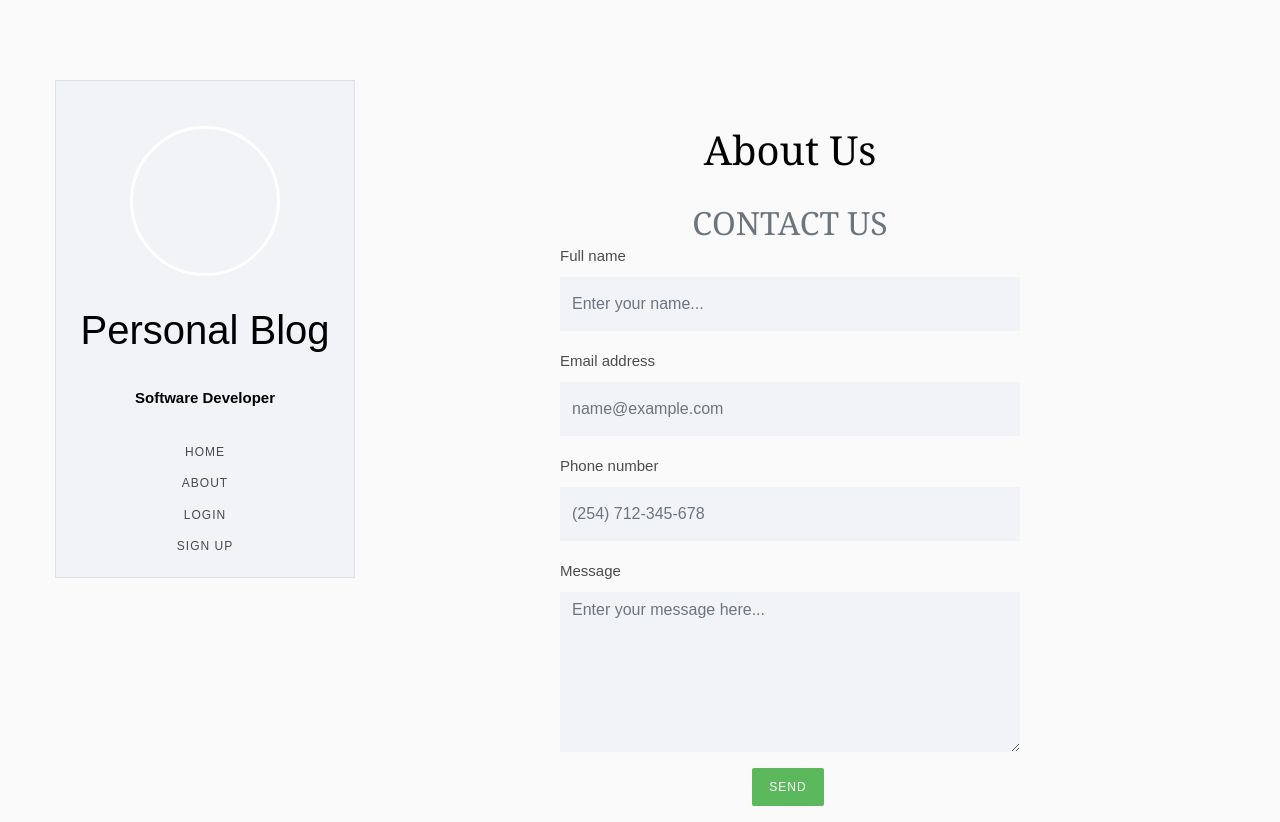
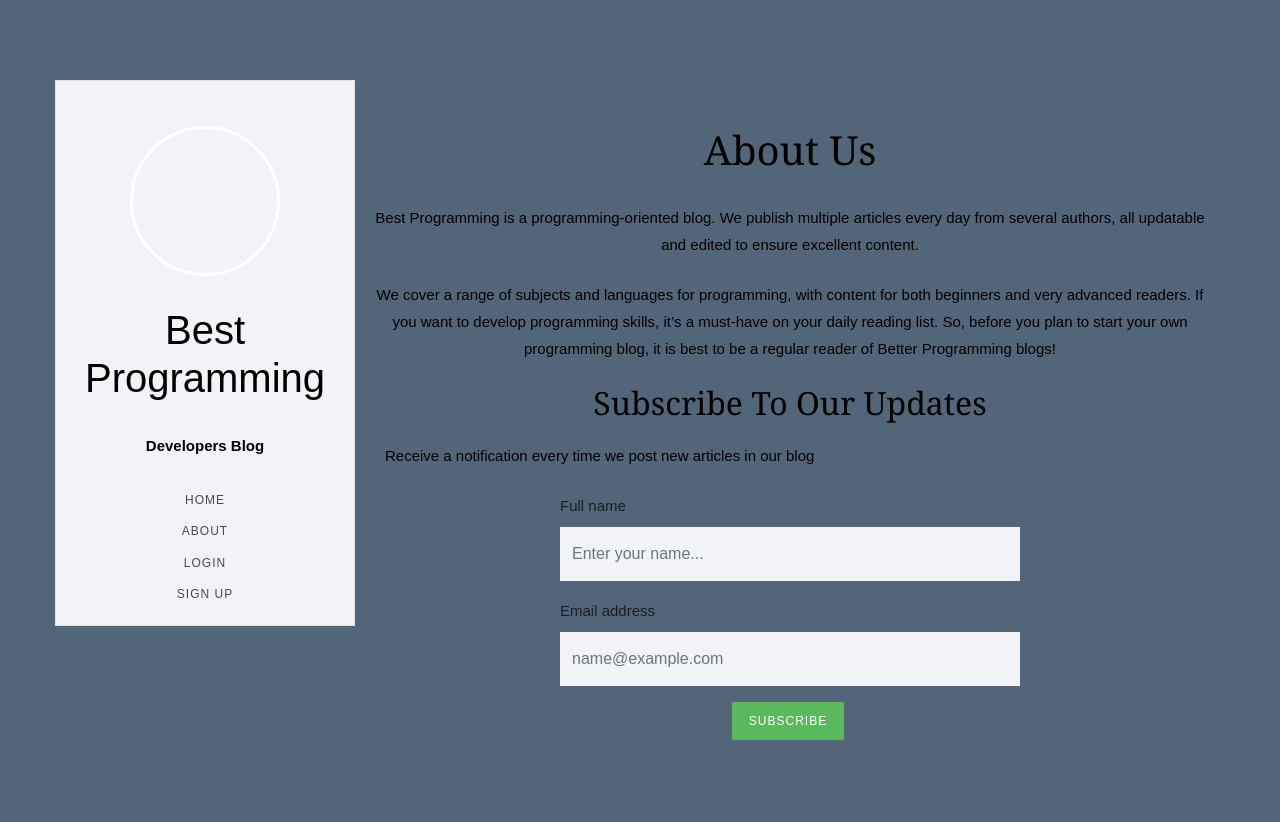
Before and after one commit to IanoSang/My-Blog, a Flask app: page /about in a window 1280 px wide. After the commit the page ends 740 px from the top, so only its background shows below. Run offline with Flask 2, Linux system fonts and the light colour scheme; some libraries are stand-ins or nearby versions.

Commit message:
feat: style- styles the ovarall layout of the page

```diff
--- a/app/static/styles.css
+++ b/app/static/styles.css
@@ -1,5 +1,5 @@
 body {
-  background: #fafafa;
+  background: #536578;
   color: #333333;
   margin-top: 5rem;
 }
@@ -8,9 +8,6 @@ h1, h2, h3, h4, h5, h6 {
   color: #444444;
 }
 
-.bg-steel {
-  background-color: #5f788a;
-}
 
 .site-header .navbar-nav .nav-link {
   color: #cbd5db;
@@ -695,7 +692,8 @@ margin-left: 10px;}
   font-weight: 400;
   top: 50%;
   line-height: 1;
-  margin-top: -7px; }
+  /* margin-top: -7px; */
+ }
 
 .panel-heading a.collapsed:after {
   content: "\e114"; }
@@ -707,7 +705,7 @@ margin-left: 10px;}
 
 .panel-body {
   padding: 1.5em;
-  margin-top: 5px;
+  /* margin-top: 5px; */
   border: 1px solid #e6e6e6 !important; }
 
 .timeline-centered {
--- a/app/templates/about.html
+++ b/app/templates/about.html
@@ -3,9 +3,14 @@
 <div class="container">
       <h1 class="text-center">About Us</h1>
       <section class="page-section" id="contact">
+          <p class="text-center">Best Programming is a programming-oriented blog. We publish multiple articles every day from several authors, all updatable and edited to ensure excellent content.</p>
+
+           <p class="text-center"> We cover a range of subjects and languages for programming, with content for both beginners and very advanced readers. If you want to develop programming skills, it’s a must-have on your daily reading list.
+             So, before you plan to start your own programming blog, it is best to be a regular reader of Better Programming blogs!</p>
             <div class="container">
                 <!-- Contact Section Heading-->
-                <h2 class="page-section-heading text-center text-uppercase text-secondary mb-0">Contact Us</h2>
+                <h2 class="text-center">Subscribe To Our Updates</h2>
+                <p>Receive a notification every time we post new articles in our blog</p>
                 <!-- Icon Divider-->
 
                 <!-- Contact Section Form-->
@@ -27,39 +32,9 @@
                                 <div class="invalid-feedback" data-sb-feedback="email:required">An email is required.</div>
                                 <div class="invalid-feedback" data-sb-feedback="email:email">Email is not valid.</div>
                             </div>
-                            <!-- Phone number input-->
-                            <div class="form-floating mb-3">
-                                <label for="phone">Phone number</label>
-                                <input class="form-control" id="phone" type="tel" placeholder="(254) 712-345-678" data-sb-validations="required" />
 
-                                <div class="invalid-feedback" data-sb-feedback="phone:required">A phone number is required.</div>
-                            </div>
-                            <!-- Message input-->
-                            <div class="form-floating mb-3">
-                                <label for="message">Message</label>
-                                <textarea class="form-control" id="message" type="text" placeholder="Enter your message here..." style="height: 10rem" data-sb-validations="required"></textarea>
-
-                                <div class="invalid-feedback" data-sb-feedback="message:required">A message is required.</div>
-                            </div>
-                            <!-- Submit success message-->
-                            <!---->
-                            <!-- This is what your users will see when the form-->
-                            <!-- has successfully submitted-->
-                            <div class="d-none" id="submitSuccessMessage">
-                                <div class="text-center mb-3">
-                                    <div class="fw-bolder">Form submission successful!</div>
-                                    To activate this form, sign up at
-                                    <br />
-                                </div>
-                            </div>
-                            <!-- Submit error message-->
-                            <!---->
-                            <!-- This is what your users will see when there is-->
-                            <!-- an error submitting the form-->
-                            <div class="d-none" id="submitErrorMessage"><div class="text-center text-danger mb-3">Error sending message!</div></div>
-                            <!-- Submit Button-->
                              <div class="col text-center">
-                                <a class="btn btn-sn btn-success mb-3" href="#">Send</a>
+                                <a class="btn btn-sn btn-success mb-3" href="#">Subscribe</a>
                              </div>
                         </form>
                     </div>
--- a/app/templates/account.html
+++ b/app/templates/account.html
@@ -1,5 +1,6 @@
 {% extends "base.html" %}
 {% block content %}
+<div class="container">
     <div class="content-section">
       <div class="media">
         <img class="rounded-circle account-img" src="{{ image_file }}">
@@ -54,4 +55,5 @@
             </div>
         </form>
     </div>
+</div>
 {% endblock content %}
--- a/app/templates/base.html
+++ b/app/templates/base.html
@@ -23,24 +23,24 @@
 <div id="colorlib-page mt-0">
          <div class="container-wrap">
             <a href="#" class="js-colorlib-nav-toggle colorlib-nav-toggle" data-toggle="collapse" data-target="#navbar" aria-expanded="false" aria-controls="navbar"><i></i></a>
-            <aside id="colorlib-aside" role="complementary" class="border js-fullheight">
+            <aside id="colorlib-aside" role="complementary" class="border js-fullheight mt-0">
                <div class="text-center">
                   <div class="author-img">
 
                   </div>
-                  <h1>Personal Blog</h1>
-                  <p><strong>Software Developer</strong></p>
+                  <h1>Best Programming </h1>
+                  <p><strong>Developers Blog</strong></p>
                </div>
                <nav id="colorlib-main-menu" role="navigation" class="navbar">
 
                   <div id="navbar" class="collapse">
                      <ul>
-                        <li><a href="{{ url_for('home') }}" data-nav-section="about">HOME</a></li>
+                        <li><a href="{{ url_for('home') }}" data-nav-section="about">HOME</h6> </a></li>
                         <li><a href="{{ url_for('about') }}" data-nav-section="skills">About</a></li>
                      </ul>
                       <ul>
                            {% if current_user.is_authenticated %}
-                          <li><a href="{{ url_for('new_post') }}" data-nav-section="experience">New Post</a></li>
+                          <li><a href="{{ url_for('new_post') }}" data-nav-section="experience">Add Posts</a></li>
                           <li><a href="{{ url_for('account') }}" data-nav-section="experience">Account</a></li>
                           <li><a href="{{ url_for('logout') }}" data-nav-section="experience">Logout</a></li>
 
@@ -54,10 +54,10 @@
             </aside>
 
             <!----- main page--------->
-            <div id="colorlib-main">
-                <main role="main" class="container">
+   <div id="colorlib-main" class="mt-0">
+     <main role="main" class="container">
       <div class="row">
-        <div class="col-md-8">
+        <div class="col-md-8 mt-0">
           {% with messages = get_flashed_messages(with_categories=true) %}
             {% if messages %}
               {% for category, message in messages %}
@@ -71,7 +71,7 @@
             {% endif %}
           {% endwith %}
         </div>
-    </div>
+      </div>
     </main>
                <!-------------------Intro--------------->
                <section class="colorlib-about" data-section="about">
--- a/app/templates/create_post.html
+++ b/app/templates/create_post.html
@@ -1,5 +1,6 @@
 {% extends "base.html" %}
 {% block content %}
+<div class="container">
 <div class="content-section">
     <form method="POST" action="">
         {{ form.hidden_tag() }}
@@ -37,4 +38,5 @@
         </div>
     </form>
 </div>
+</div>
 {% endblock content %}
--- a/app/templates/home.html
+++ b/app/templates/home.html
@@ -46,6 +46,7 @@
               {% endfor %}
          </div>
       </div>
+   <div class="container">
     {% for page_num in posts.iter_pages(left_edge=1, right_edge=1, left_current=1, right_current=2) %}
       {% if page_num %}
         {% if posts.page == page_num %}
@@ -57,6 +58,7 @@
         ...
       {% endif %}
     {% endfor %}
+   </div>
 
 </section>
     {% endblock content %}
```
Also changed, not shown: app/blog.db, app/static/profile_pics/e0aabe504192785a.png (added).
